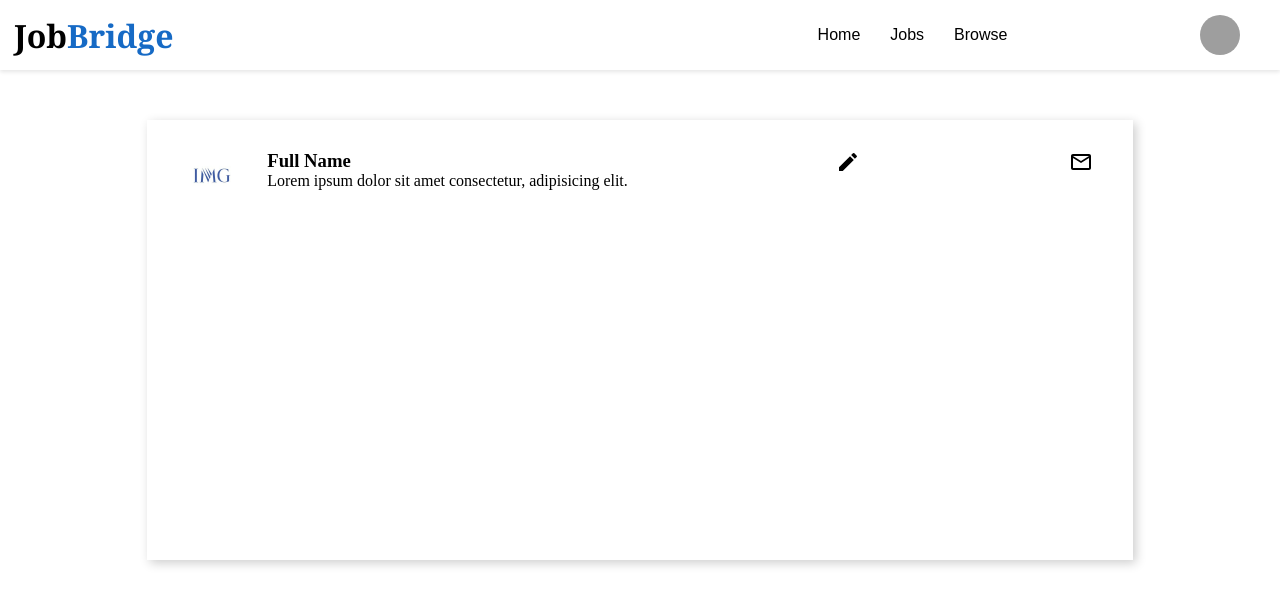
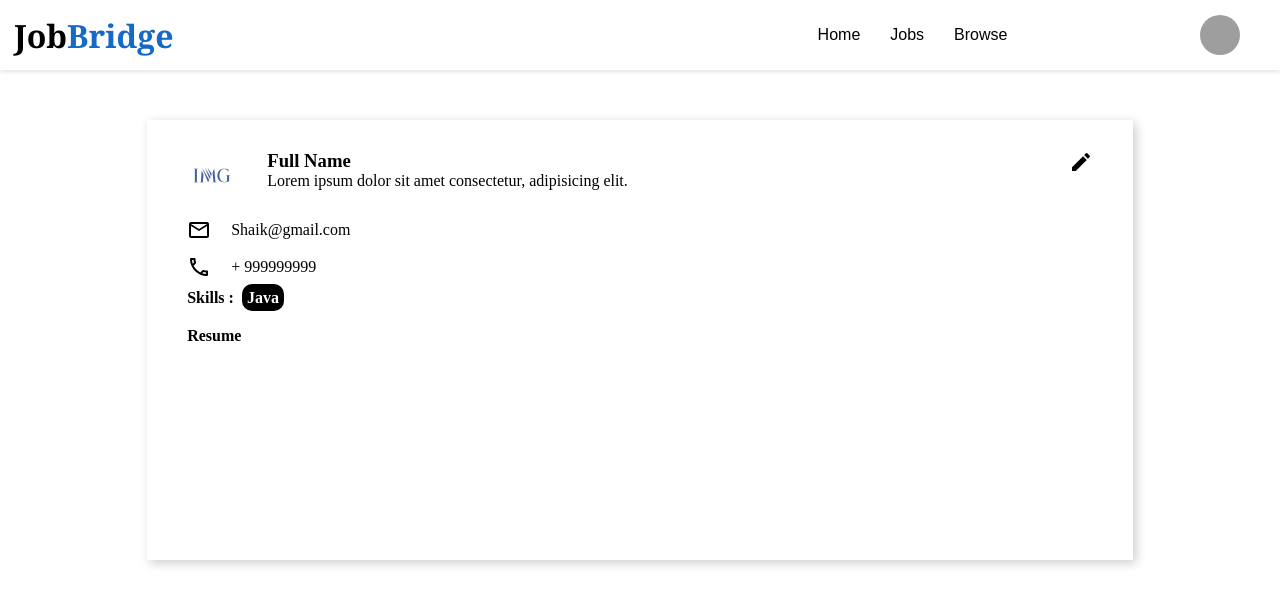
Before and after one commit to ShaikZYaseen/JobBridge, a React (Vite) app in the folder Frontend/: page /profile in a window 1280 px wide. Shown: the top 606 px of the page. Built offline with nearby package versions, Linux system fonts and the light colour scheme; grey boxes are pictures that could not be loaded.

Commit message:
fixed css of profile page

```diff
--- a/Frontend/index.html
+++ b/Frontend/index.html
@@ -3,7 +3,7 @@
   <head>
     <meta charset="UTF-8" />
     <meta name="viewport" content="width=device-width, initial-scale=1.0" />
-    <title>Vite + React</title>
+    <title>JobPortal - No1 website for job hunt website</title>
   </head>
   <body>
     <div id="root"></div>
--- a/Frontend/src/components/Profile/Profile.css
+++ b/Frontend/src/components/Profile/Profile.css
@@ -9,8 +9,7 @@
 }
 
 .box{
-    display: flex;
-    justify-content: space-between;
+
     height: 55vh;
     width: 77vw;
     box-shadow: 3px 3px 10px rgba(0, 0, 0, 0.2);
@@ -36,3 +35,54 @@
 .editIcon{
     cursor: pointer;
 }
+
+
+.boxContent{
+    display: flex;
+    justify-content: space-between;
+}
+
+
+.emailIcon{
+    font-size: 20px;
+    margin-right: 20px;
+}
+
+.emailLine{
+    margin-top: 18px;
+    display: flex;
+    align-items: center;
+}
+.phoneIcon{
+    margin-right: 20px;
+}
+
+.phoneLine{
+    margin-top: 13px;
+    display: flex;
+    align-items: center;
+}
+
+.skills{
+    margin-top: 10px;
+    font-weight: bold;
+}
+
+
+.skillBadge{
+    width: 100%;
+    height: 100%;
+    padding: 5px;
+    border-radius: 10px;
+    background-color: black;
+    color: white;
+}
+
+.skillWord{
+    margin-right: 8px;
+}
+
+.resumeDiv{
+    margin-top: 20px;
+    font-weight: bold;
+}
--- a/Frontend/src/components/Profile/Profile.jsx
+++ b/Frontend/src/components/Profile/Profile.jsx
@@ -1,34 +1,48 @@
-import React from 'react'
-import "./Profile.css"
-import IMG from "../../../public/IMG.jpg"
-import EditIcon from '@mui/icons-material/Edit';
-import EmailOutlinedIcon from '@mui/icons-material/EmailOutlined';
-import Navbar from '../Navbar/Navbar'
+import React from "react";
+import "./Profile.css";
+import IMG from "../../../public/IMG.jpg"; // Make sure the path is correct
+import EditIcon from "@mui/icons-material/Edit";
+import EmailOutlinedIcon from "@mui/icons-material/EmailOutlined";
+import CallOutlinedIcon from "@mui/icons-material/CallOutlined";
+import Navbar from "../Navbar/Navbar";
+import Skill from "./Skill";
 
 function Profile() {
   return (
     <>
-      <Navbar/>
+      <Navbar />
       <div className="profile">
         <div className="box">
-          <div className='imgContent'>
-          <img className='img' src={IMG} alt="img" />
-         <div className='imgcontent'>
-         <h3>Full Name</h3>
-         <p>Lorem ipsum dolor sit amet consectetur, adipisicing elit.</p>
-         </div>
+          <div className="boxContent">
+            <div className="imgContent">
+              <img className="img" src={IMG} alt="Profile" />
+              <div className="imgcontent">
+                <h3>Full Name</h3>
+                <p>Lorem ipsum dolor sit amet consectetur, adipisicing elit.</p>
+              </div>
+            </div>
+            <p>
+              <EditIcon className="editIcon" />
+            </p>
           </div>
-
-          <p>
-            <EditIcon className='editIcon'/>
-          </p>
-          <p><EmailOutlinedIcon/></p>
-
+          <div className="emailLine">
+            <EmailOutlinedIcon className="emailIcon" />
+            Shaik@gmail.com
+          </div>
+          <div className="phoneLine">
+          <CallOutlinedIcon className="phoneIcon"/> + 999999999
         </div>
-
+        <div className="skills">
+         <span className="skillWord">Skills :</span>
+         <span>
+          <Skill/>
+          </span>
+        </div>
+        <div className="resumeDiv">Resume</div>
+        </div>
       </div>
     </>
-  )
+  );
 }
 
-export default Profile
+export default Profile;
--- /dev/null
+++ b/Frontend/src/components/Profile/Skill.jsx
@@ -0,0 +1,12 @@
+import React from 'react'
+import "./Profile.css"
+
+function Skill() {
+  return (
+    <span className='skillBadge'>
+        Java
+    </span>
+  )
+}
+
+export default Skill
```
